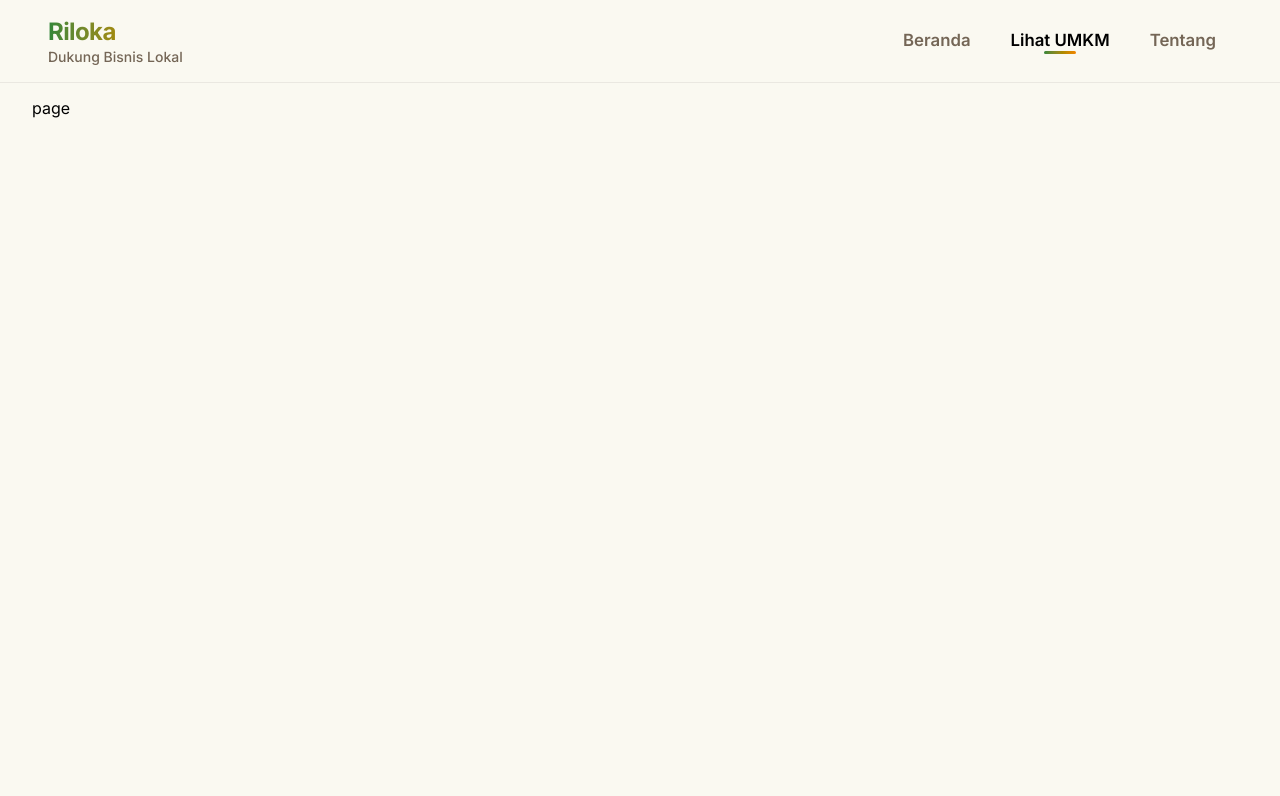
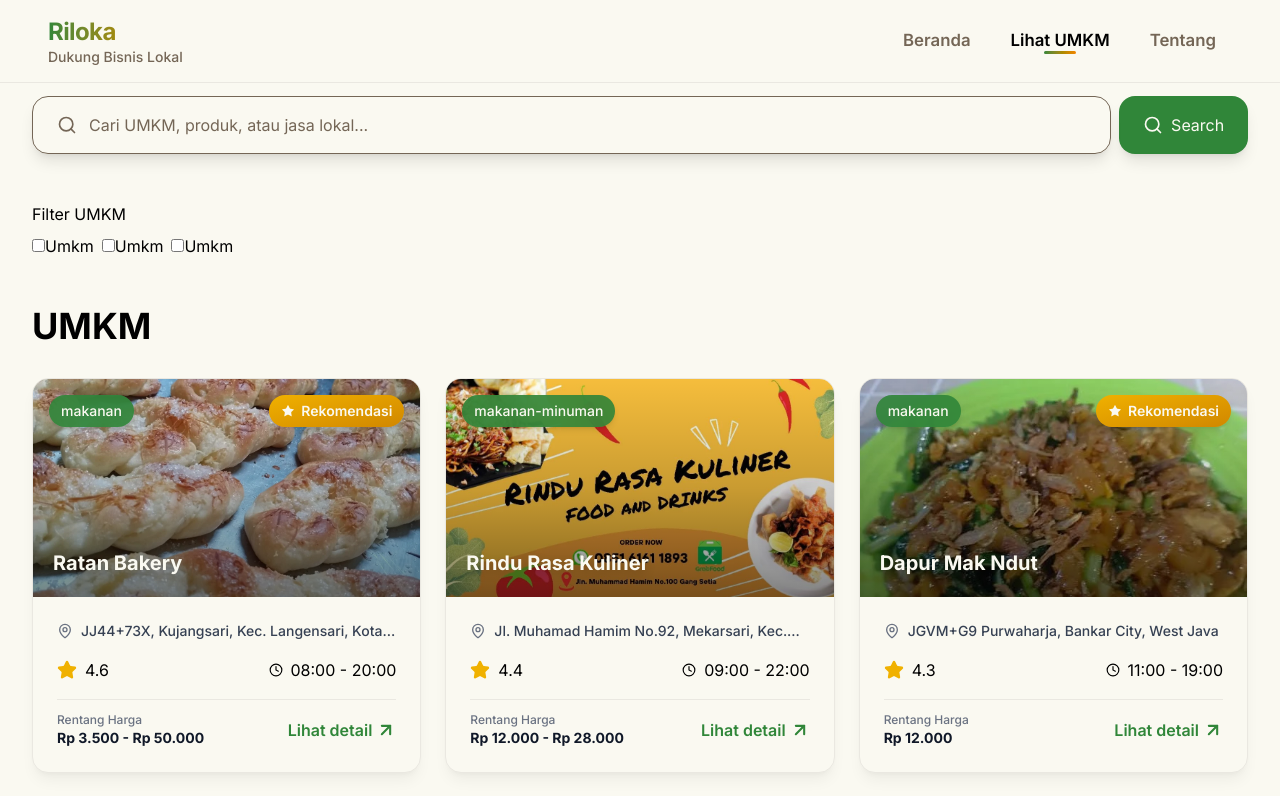
Before and after one commit to mwhehe30/Riloka, a Next.js app: page /umkm in a window 1280 px wide. Shown: the top 796 px of the page. Built offline with nearby package versions, Linux system fonts and the light colour scheme.

Commit message:
chage home page, add simple umkm path

```diff
--- a/app/page.jsx
+++ b/app/page.jsx
@@ -1,6 +1,5 @@
 'use client';
 
-import Card from '@/components/Card';
 import { getUmkm } from '@/lib/api';
 import { Search, Sparkles } from 'lucide-react';
 import { useEffect, useState } from 'react';
@@ -73,38 +72,9 @@ export default function Page() {
         </div>
       </section>
 
-      <div className='container mx-auto px-6 lg:px-12 py-12 md:py-16 '>
-        {/* Kategori, kalo dipencet ngarah ke filter umkm */}
-        <div className='text-center mb-20'>
-          <h2 className='text-3xl md:text-4xl font-bold text-foreground mb-4'>
-            Temukan UMKM Unggulan Kami
-          </h2>
-          <p className='text-lg text-muted-foreground max-w-3xl mx-auto mb-12'>
-            Jelajahi berbagai kategori UMKM yang telah kami kurasi secara khusus
-            untuk Anda. Temukan produk dan jasa terbaik dari para pelaku usaha
-            lokal.
-          </p>
-          <div className='flex flex-wrap justify-center gap-4'>
-            {kategori.map((kat, index) => (
-              <button
-                key={index}
-                className='px-6 py-3 font-medium text-foreground bg-surface rounded-full hover:bg-primary hover:text-white transition-all duration-300 shadow-md hover:shadow-lg'
-              >
-                {kat.name.charAt(0).toUpperCase() + kat.name.slice(1)}
-              </button>
-            ))}
-          </div>
-        </div>
-        {/* nanti disini ada umkm unggulan abistu langsung footer dan langsung pindah kerjain hal selanjutnya aja */}
-
-        <section className='min-h-screen'>
-          <div className='grid grid-cols-1 md:grid-cols-2 lg:grid-cols-3 gap-8 pb-16'>
-            {umkm.map((item) => {
-              return <Card key={item.id} umkm={item} />;
-            })}
-          </div>
-        </section>
-      </div>
+      <section className='container mx-auto px-6 lg:px-12 py-12 md:py-16 min-h-screen'>
+        {/* tambahin anunya */}
+      </section>
     </main>
   );
 }
--- a/app/umkm/page.jsx
+++ b/app/umkm/page.jsx
@@ -1,9 +1,79 @@
-const page = () => {
+'use client';
+
+import Card from '@/components/Card';
+import { getUmkm } from '@/lib/api';
+import { Search } from 'lucide-react';
+import { useEffect, useState } from 'react';
+
+export default function Page() {
+  const [umkm, setUmkm] = useState([]);
+
+  useEffect(() => {
+    const fetchUmkm = async () => {
+      const umkm = await getUmkm();
+      setUmkm(umkm);
+    };
+    fetchUmkm();
+  }, []);
+
+  const handleSearch = (e) => {
+    e.preventDefault();
+    const search = e.target.search.value;
+    const filteredUmkm = umkm.filter((umkm) => {
+      return umkm.name.toLowerCase().includes(search.toLowerCase());
+    });
+    setUmkm(filteredUmkm);
+  };
+
   return (
     <section className='container mx-auto pt-24 pb-20 px-4 sm:px-6 lg:px-8 min-h-screen flex justify-center'>
-      <div className='w-full h-full'>page</div>
+      <div className='w-full'>
+        <form
+          onSubmit={handleSearch}
+          className='relative mx-auto mb-12 flex w-full gap-2'
+        >
+          <div className='relative flex w-full items-center gap-3 flex-8 bg-card border border-muted-foreground rounded-2xl px-6 py-4 shadow-lg '>
+            <Search className='size-5 text-muted-foreground flex-shrink-0' />
+            <input
+              type='text'
+              placeholder='Cari UMKM, produk, atau jasa lokal...'
+              className='w-full border-0 bg-transparent outline-0 ring-0 text-base placeholder:text-muted-foreground'
+            />
+          </div>
+          <button
+            type='submit'
+            className='cursor-pointer shadow-lg flex-1 flex items-center justify-center gap-2 bg-primary hover:bg-primary-hover transition-all  text-white rounded-2xl'
+          >
+            <Search className='size-5 text-white flex-shrink-0' />
+            <span>Search</span>
+          </button>
+        </form>
+
+        <div className='flex flex-col gap-2 mb-12'>
+          <h3>Filter UMKM</h3>
+          <div className='flex gap-2'>
+            <div>
+              <input type='checkbox' name='umkm' id='umkm' />
+              <label htmlFor='umkm'>Umkm</label>
+            </div>
+            <div>
+              <input type='checkbox' name='umkm' id='umkm' />
+              <label htmlFor='umkm'>Umkm</label>
+            </div>
+            <div>
+              <input type='checkbox' name='umkm' id='umkm' />
+              <label htmlFor='umkm'>Umkm</label>
+            </div>
+          </div>
+        </div>
+
+        <h1 className='text-4xl font-bold mb-8'>UMKM</h1>
+        <div className='grid grid-cols-1 md:grid-cols-2 lg:grid-cols-3 gap-6'>
+          {umkm.map((umkm) => (
+            <Card key={umkm.id} umkm={umkm} />
+          ))}
+        </div>
+      </div>
     </section>
   );
-};
-
-export default page;
+}
--- a/public/data/umkm.json
+++ b/public/data/umkm.json
@@ -70,7 +70,7 @@
   {
     "id": 3,
     "name": "Dapur Mak Ndut",
-    "category": "makanan-minuman",
+    "category": "makanan",
     "description": "Usaha kecil ibu rumah tangga yang simple, enak dengan porsi cukup",
     "address": "JGVM+G9 Purwaharja, Bankar City, West Java",
     "coordinates": {},
@@ -155,7 +155,7 @@
   {
     "id": 6,
     "name": "Waroeng Seblak Dhero",
-    "category": "makanan-minuman",
+    "category": "makanan",
     "description": "Warung Jualan Aneka Seblak",
     "address": "samping dokter gigi eka lina, Jalan Kapten Jamhur No.47 Mekarsari, liandari, Kec. Banjar, Kota Banjar, Jawa Barat 46321",
     "coordinates": {
```
Also changed, not shown: public/images/WhatsApp Image 2025-10-22 at 13.03.12_cde6e3ca.jpg (added).
